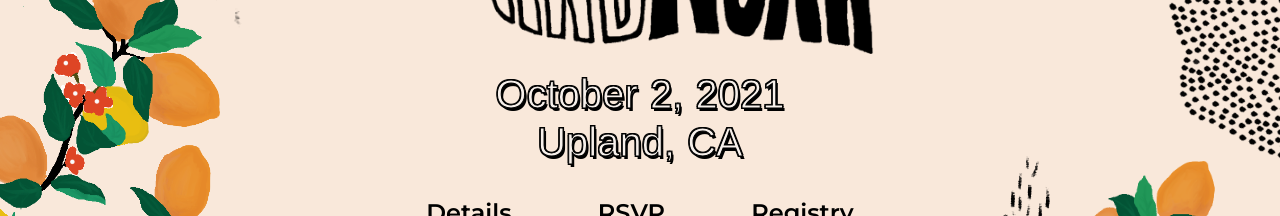
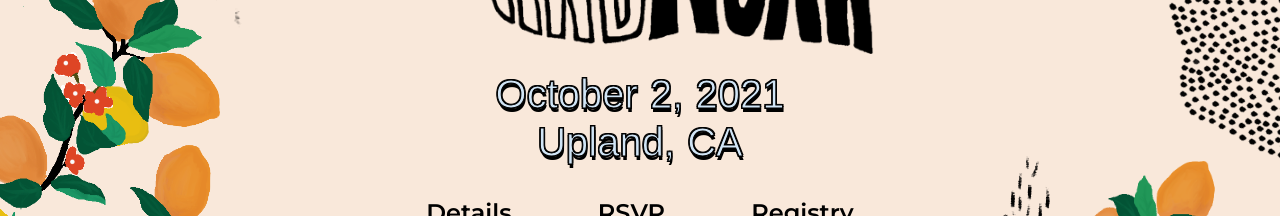
Before and after one commit to n-grubb/nkwedding, a Nuxt app: page / in a window 1280 px wide. Shown: the part 284-500 px from the top of the page. Built offline with nearby package versions, Linux system fonts and the light colour scheme; a web font is replaced by a local one.

Commit message:
Color updates

```diff
--- a/components/SiteNav/SiteNav.vue
+++ b/components/SiteNav/SiteNav.vue
@@ -40,7 +40,7 @@
       }
 
       &:hover {
-        color: $pink;
+        color: $dusty-blue;
       }
     }
   }
--- a/layouts/default.vue
+++ b/layouts/default.vue
@@ -102,7 +102,7 @@ export default {
   }
 
   .wedding-details {
-    color: #f7f0eb;
+    color: #d1e5f6;
     max-width: 90%;
     margin: auto;
 
@@ -115,7 +115,7 @@ export default {
       line-height: 1.2;
       -webkit-text-stroke: 1px black;
       text-shadow:
-        2px 3px 0 #000,
+        1px 4px 0 #000,
         -1px -1px 0 #000,
         1px -1px 0 #000,
         -1px 1px 0 #000,
@@ -160,11 +160,11 @@ export default {
 
   h1 {
     margin: 2rem 0;
-    color: $slightly-peach;
+    color: #d1e5f6;
     font-size: 2.5rem;
     line-height: 1.2;
     -webkit-text-stroke: 1px black;
-    text-shadow: 3px 3px 0 #000;
+    text-shadow: 1px 4px 0 #000;
     text-align: center;
   }
 
```
